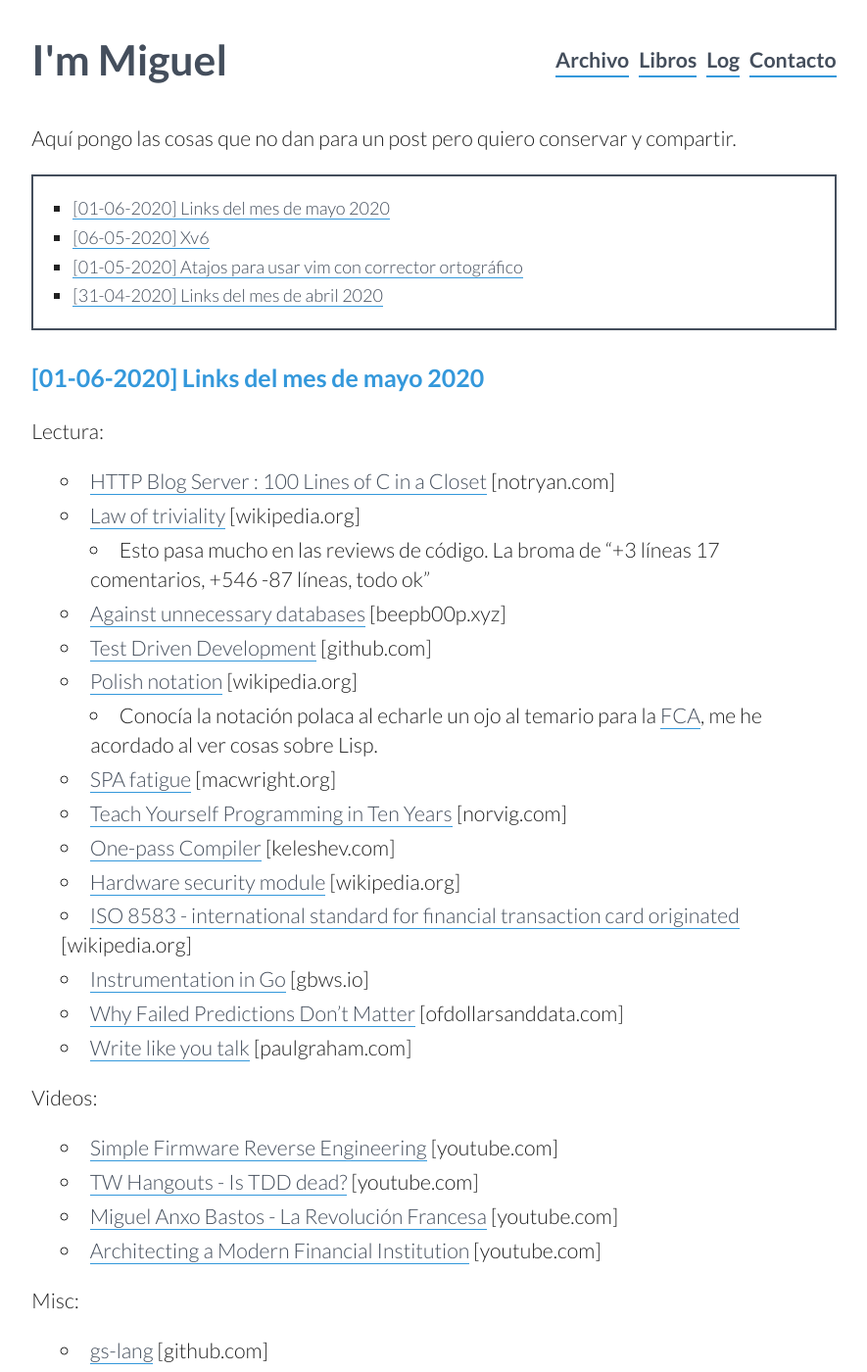
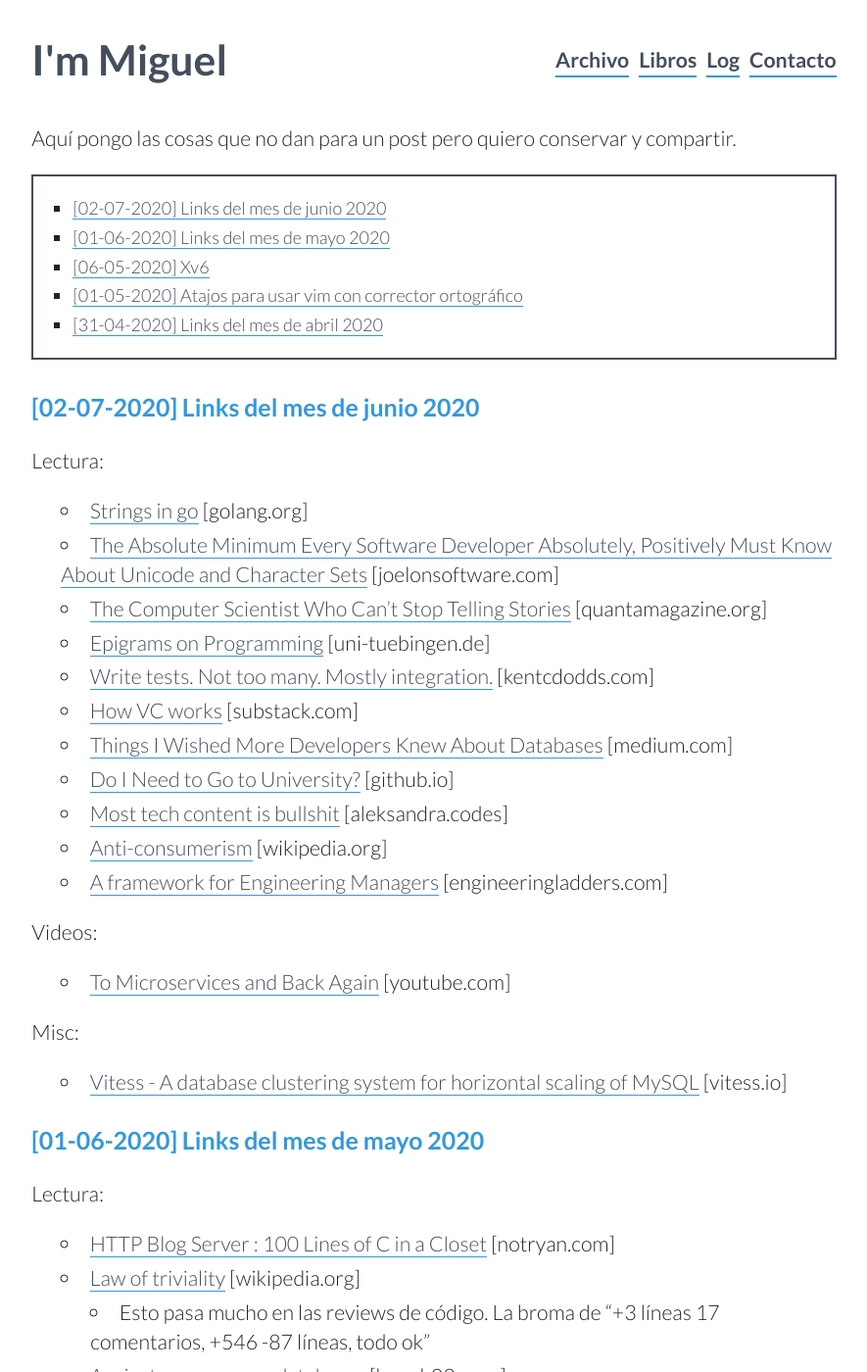
Before and after one commit to MiguelBel/MiguelBel.github.io, a Jekyll site: the page built from log.md, in a window 1280 px wide and 1400 px high. Shown: the whole window at 98% size, without its empty margins (197-1082 px from the left). Built offline with Jekyll 4.4.1, drawn with Linux system fonts in a browser that asks for light colours.

Commit message:
Add links june

```diff
--- a/log.md
+++ b/log.md
@@ -7,10 +7,39 @@ permalink: /log
 Aquí pongo las cosas que no dan para un post pero quiero conservar y compartir.
 
 <div class="content-index" markdown="1">
+- [[02-07-2020] Links del mes de junio 2020](#20junio)
 - [[01-06-2020] Links del mes de mayo 2020](#20mayo)
 - [[06-05-2020] Xv6](#xv6)
 - [[01-05-2020] Atajos para usar vim con corrector ortográfico](#vim-writing-mode)
 - [[31-04-2020] Links del mes de abril 2020](#20abril)
+</div>
+
+<div id="20junio" markdown="1">
+### [02-07-2020] Links del mes de junio 2020
+</div>
+
+<div class="log-entry" markdown="1">
+Lectura:
+
+- [Strings in go](https://blog.golang.org/strings) [golang.org]
+- [The Absolute Minimum Every Software Developer Absolutely, Positively Must Know About Unicode and Character Sets](https://www.joelonsoftware.com/2003/10/08/the-absolute-minimum-every-software-developer-absolutely-positively-must-know-about-unicode-and-character-sets-no-excuses/) [joelonsoftware.com]
+- [The Computer Scientist Who Can’t Stop Telling Stories](https://www.quantamagazine.org/computer-scientist-donald-knuth-cant-stop-telling-stories-20200416/) [quantamagazine.org]
+- [Epigrams on Programming](http://pu.inf.uni-tuebingen.de/users/klaeren/epigrams.html) [uni-tuebingen.de]
+- [Write tests. Not too many. Mostly integration.](https://kentcdodds.com/blog/write-tests) [kentcdodds.com]
+- [How VC works](https://simplanations.substack.com/p/2-how-vc-works-a-beginners-guide) [substack.com]
+- [Things I Wished More Developers Knew About Databases](https://medium.com/@rakyll/things-i-wished-more-developers-knew-about-databases-2d0178464f78) [medium.com]
+- [Do I Need to Go to University?](https://colah.github.io/posts/2020-05-University/) [github.io]
+- [Most tech content is bullshit](https://www.aleksandra.codes/tech-content-consumer) [aleksandra.codes]
+- [Anti-consumerism](https://en.wikipedia.org/wiki/Anti-consumerism) [wikipedia.org]
+- [A framework for Engineering Managers](http://www.engineeringladders.com/) [engineeringladders.com]
+
+Videos:
+
+- [To Microservices and Back Again](https://www.youtube.com/watch?v=hIFeaeZ9_AI) [youtube.com]
+
+Misc:
+
+- [Vitess - A database clustering system for horizontal scaling of MySQL](https://vitess.io/) [vitess.io]
 </div>
 
 <div id="20mayo" markdown="1">
```
Also changed, not shown: 1 other file.
